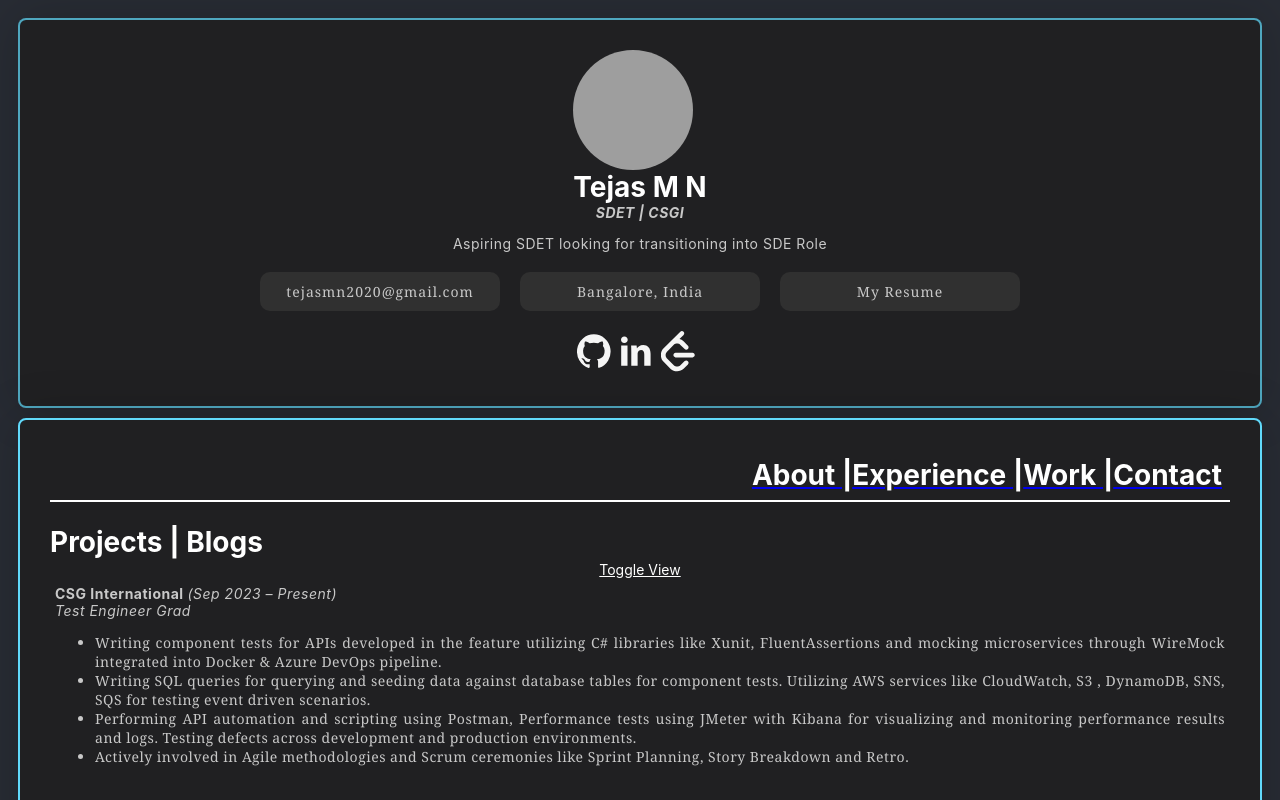
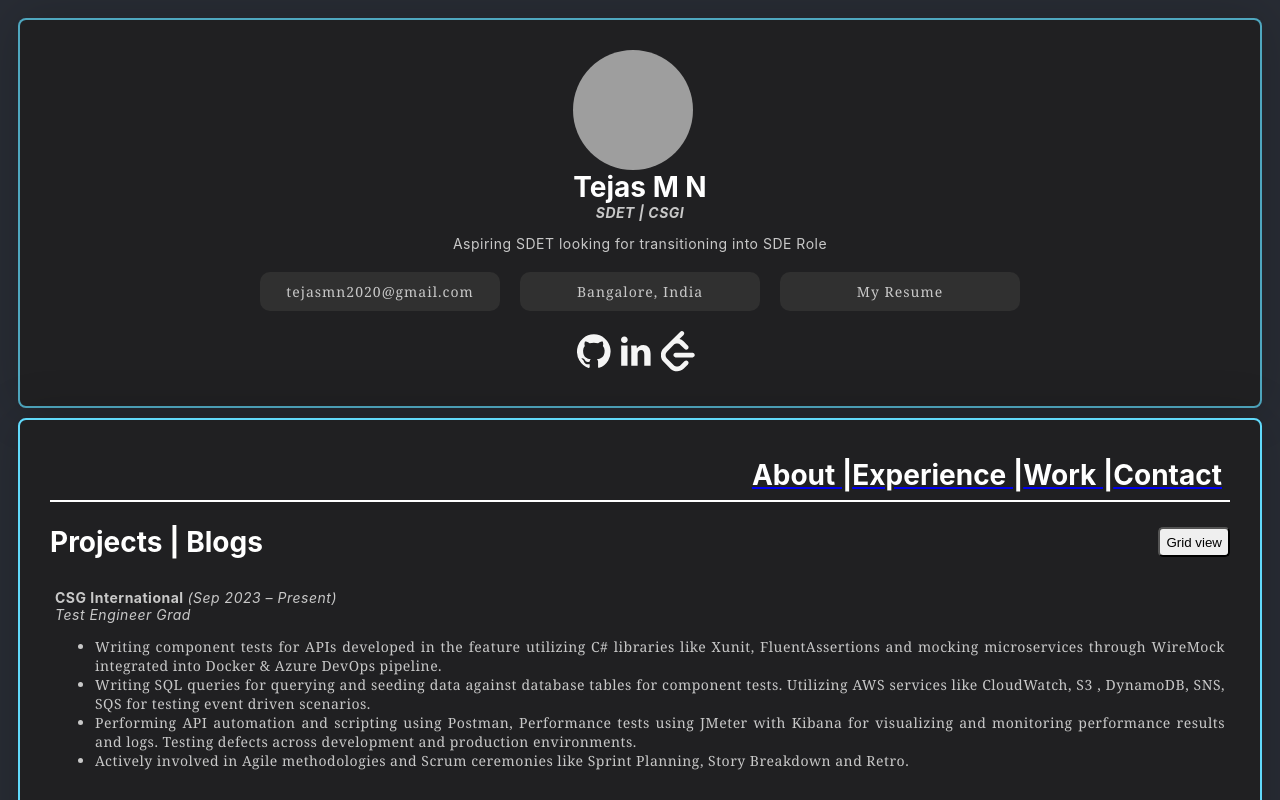
Before and after one commit to tejas-mn/react-portfolio, a React (Create React App) app in the folder my-portfolio/: page /work in a window 1280 px wide. Shown: the top 800 px of the page. Built offline with nearby package versions, Linux system fonts and the light colour scheme; grey boxes are pictures that could not be loaded.

Commit message:
progress

```diff
--- a/my-portfolio/src/components/Work.js
+++ b/my-portfolio/src/components/Work.js
@@ -4,19 +4,23 @@ import React, { useState } from 'react';
 import { ProjectsList } from "./ProjectsList";
 
 export function Work(){
-  const [isVisible, setIsVisible] = useState(false);
+  const [isGridView, setGridView] = useState(false);
+  const [btnText, setbtnText] = useState('Grid view');
 
-    return (
+  return (
     <section>
-        <h2>Projects | Blogs</h2>
-
-        <a href="#" onClick={()=>{setIsVisible((prev)=>!prev)}} style={{color:'white'}}>Toggle View</a>
-
+      <div style={{display:'flex', justifyContent:'space-between', alignItems:'center'}}>
+        <h2 style={{color:'white'}}>Projects | Blogs</h2>
+        <button
+          onClick={()=>{
+            setGridView((prev)=>!prev);
+            (!isGridView)?setbtnText('List View'):setbtnText('Grid View');
+          }}
+          style={{height:'30px', borderRadius:'5px', cursor:'pointer'}}>{btnText}</button>
+      </div>
         {
-            (isVisible)?(<ProjectsGrid/>):(<ProjectsList/>)
+            (isGridView)?(<ProjectsGrid/>):(<ProjectsList/>)
         }
-
-
     </section>
     )
-  }
+}
```
